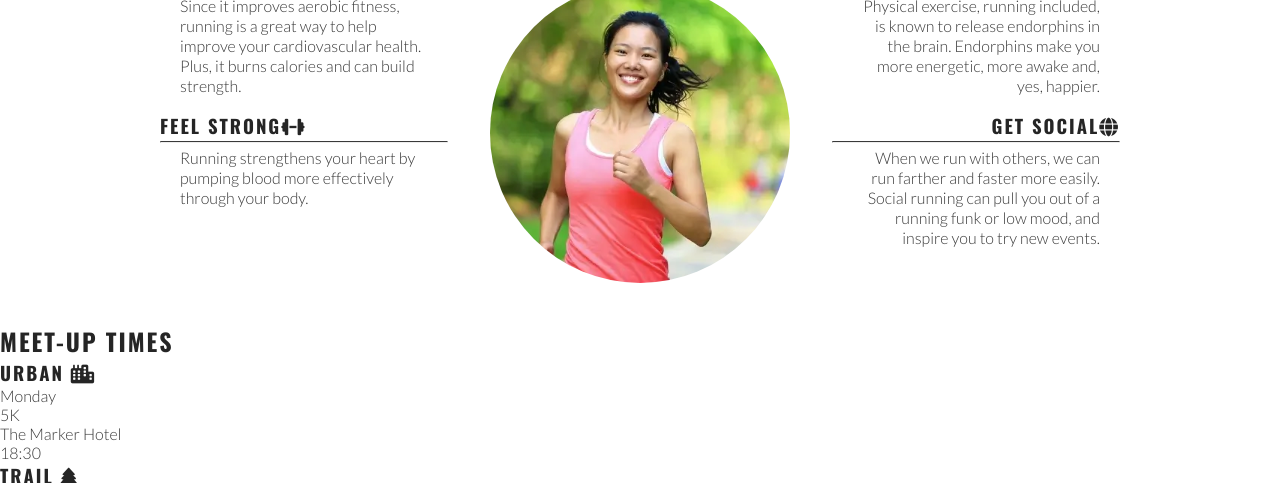
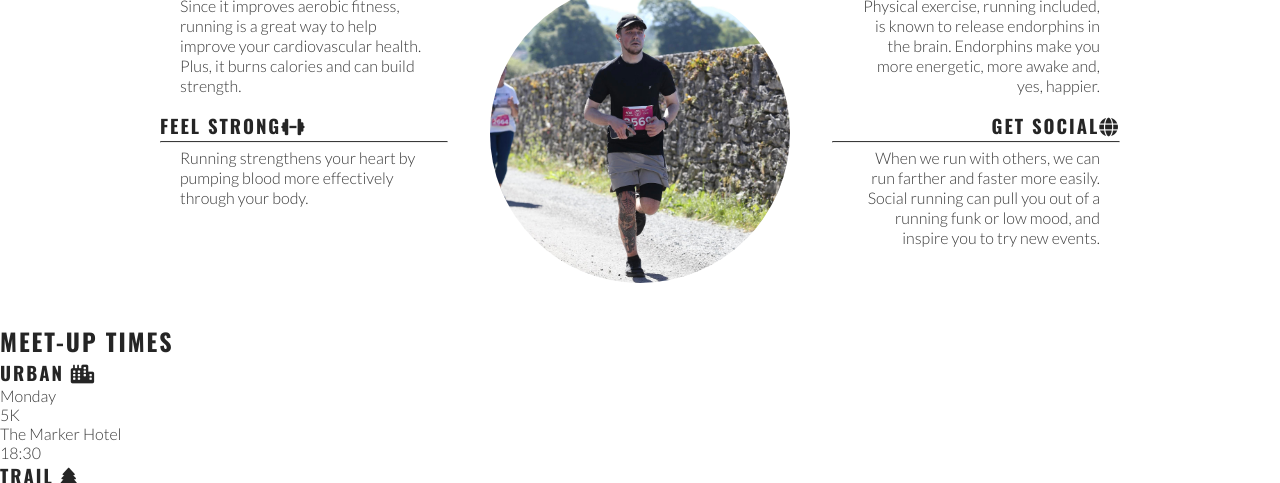
Before and after one commit to tigerpadla/love-running, a plain HTML site: page index.html in a window 1280 px wide. Shown: the part 822-1305 px from the top of the page. Drawn offline with nearby package versions, Linux system fonts and the light colour scheme.

Commit message:
Change runner photo

```diff
--- a/assets/css/style.css
+++ b/assets/css/style.css
@@ -142,7 +142,7 @@ hr {
 }
 
 #circle-cover-bg {
-    background: url("../images/reasons-image.webp") no-repeat top center / cover;
+    background: url("../images/unnamed.jpg") no-repeat top center / cover;
     width: 90vw;
     height: 90vw;
     margin: 20px;
```
Also changed, not shown: assets/images/dublin-city.webp (added), assets/images/unnamed.jpg (added).
